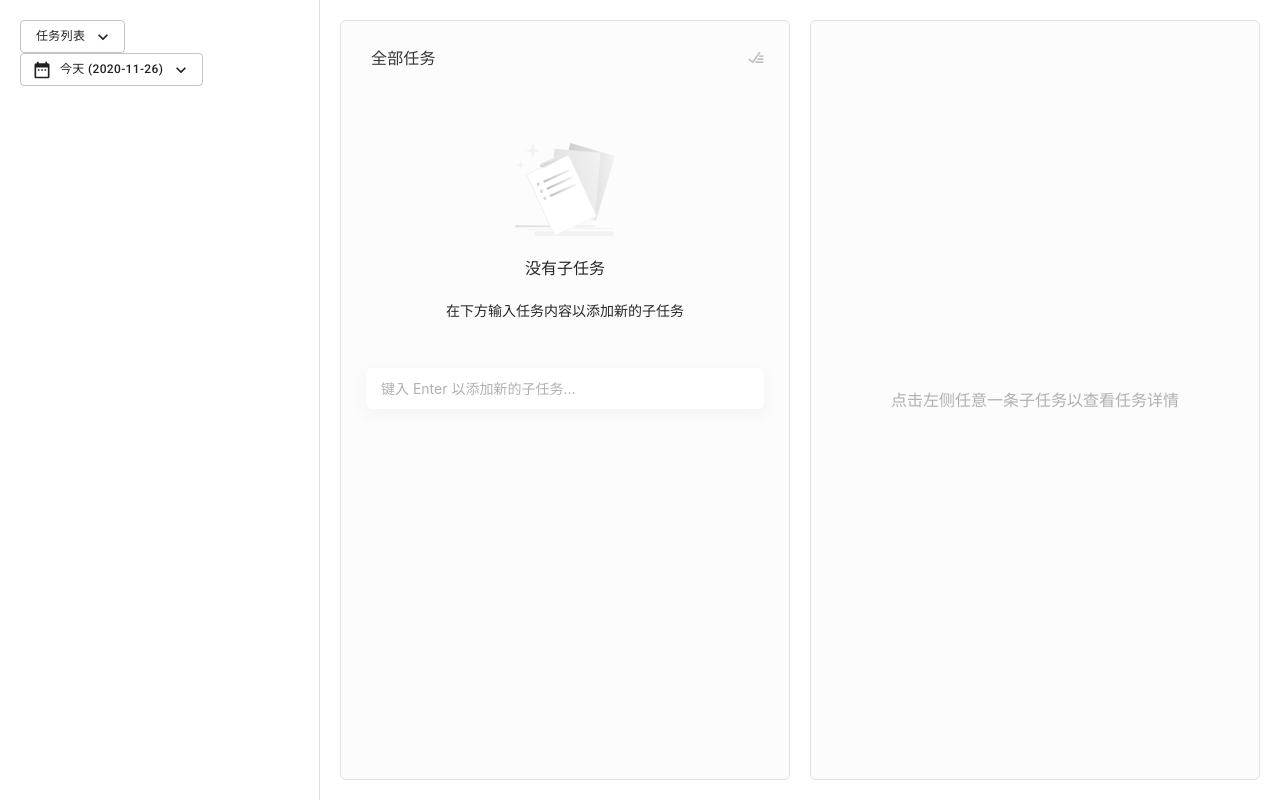
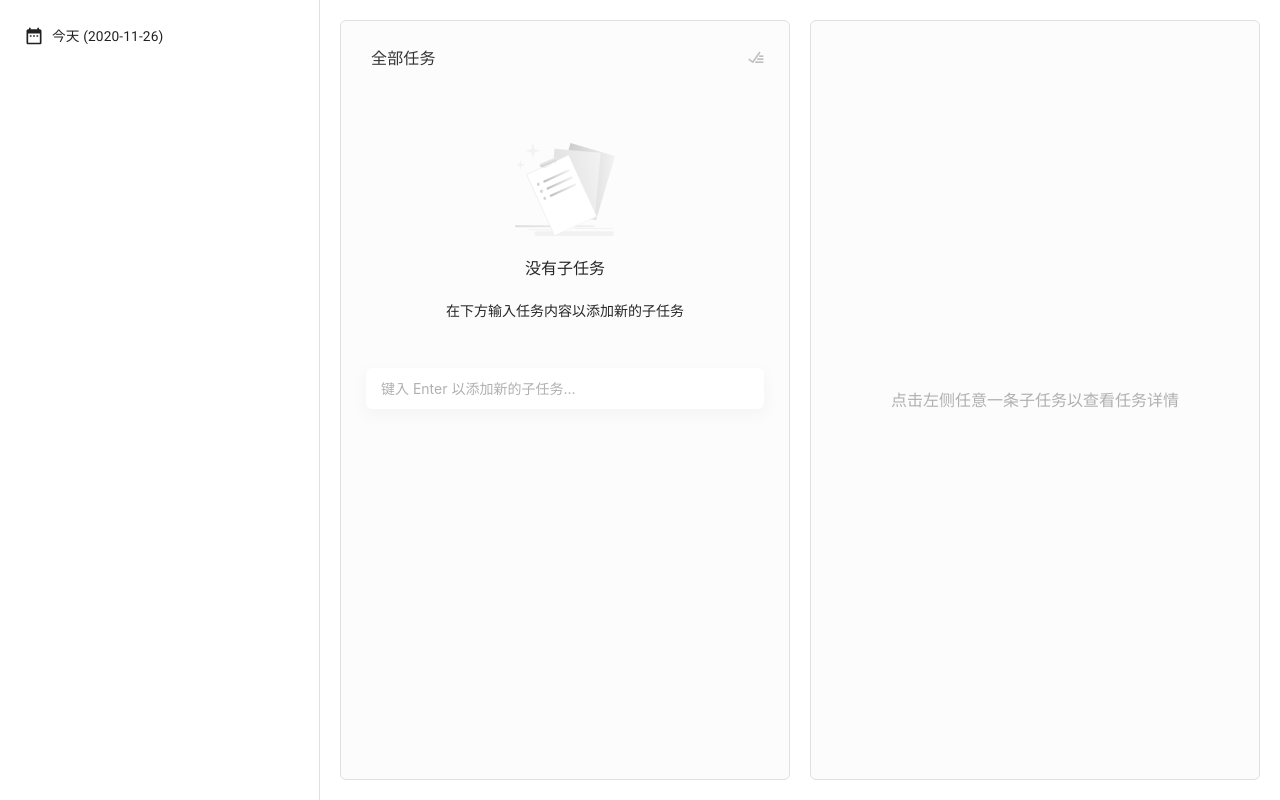
Before and after one commit to lenconda/sigma_web, a React app: page /list in a window 1280 px wide. Built offline with nearby package versions, Linux system fonts and the light colour scheme.

Commit message:
feat: fix calendar issue

```diff
--- a/src/App.tsx
+++ b/src/App.tsx
@@ -8,6 +8,7 @@ import {
   createMuiTheme,
   ThemeProvider,
   StylesProvider,
+  Typography,
 } from '@material-ui/core';
 import Bus from './core/bus';
 import Dispatcher from './core/dispatcher';
@@ -86,7 +87,7 @@ const generateDateString = (start?: Date, end: Date = start): string => {
   if (startTimestamp === endTimestamp) {
     return today.valueOf() === startTimestamp
       ? `今天 (${todayString})`
-      : todayString;
+      : startString;
   } else {
     return `${startString} - ${endString}`;
   }
@@ -164,7 +165,7 @@ const App: React.FC = () => {
         <Router history={history}>
           <Sticky direction="horizontal" className="app-sidebar">
             <>
-              <PopupProvider
+              {/* <PopupProvider
                 closeOnClick={true}
                 trigger={
                   <Button variant="outlined" endIcon={<ExpandMoreIcon />}>
@@ -175,20 +176,23 @@ const App: React.FC = () => {
                 <MenuList>
                   {generatePopupMenu(menus)}
                 </MenuList>
-              </PopupProvider>
+              </PopupProvider> */}
               <DatePicker
                 startDate={(dateRange && dateRange.start)}
                 endDate={(dateRange && dateRange.end)}
                 selectsRange={true}
                 onConfirm={result => {
-                if (Array.isArray(result)) {
-                  const [start, end] = result;
+                  if (Array.isArray(result)) {
+                    const [start, end] = result;
+                    console.log(result);
                     setDateRange({ start, end });
                   }
                 }}
                 customComponent={
-                  <Button variant="outlined" startIcon={<DateRangeIcon />} endIcon={<ExpandMoreIcon />}>
-                    {generateDateString((dateRange && dateRange.start), (dateRange && dateRange.end))}
+                  <Button startIcon={<DateRangeIcon />}>
+                    <Typography noWrap={true}>
+                      {generateDateString((dateRange && dateRange.start), (dateRange && dateRange.end))}
+                    </Typography>
                   </Button>
                 }
               />
```
